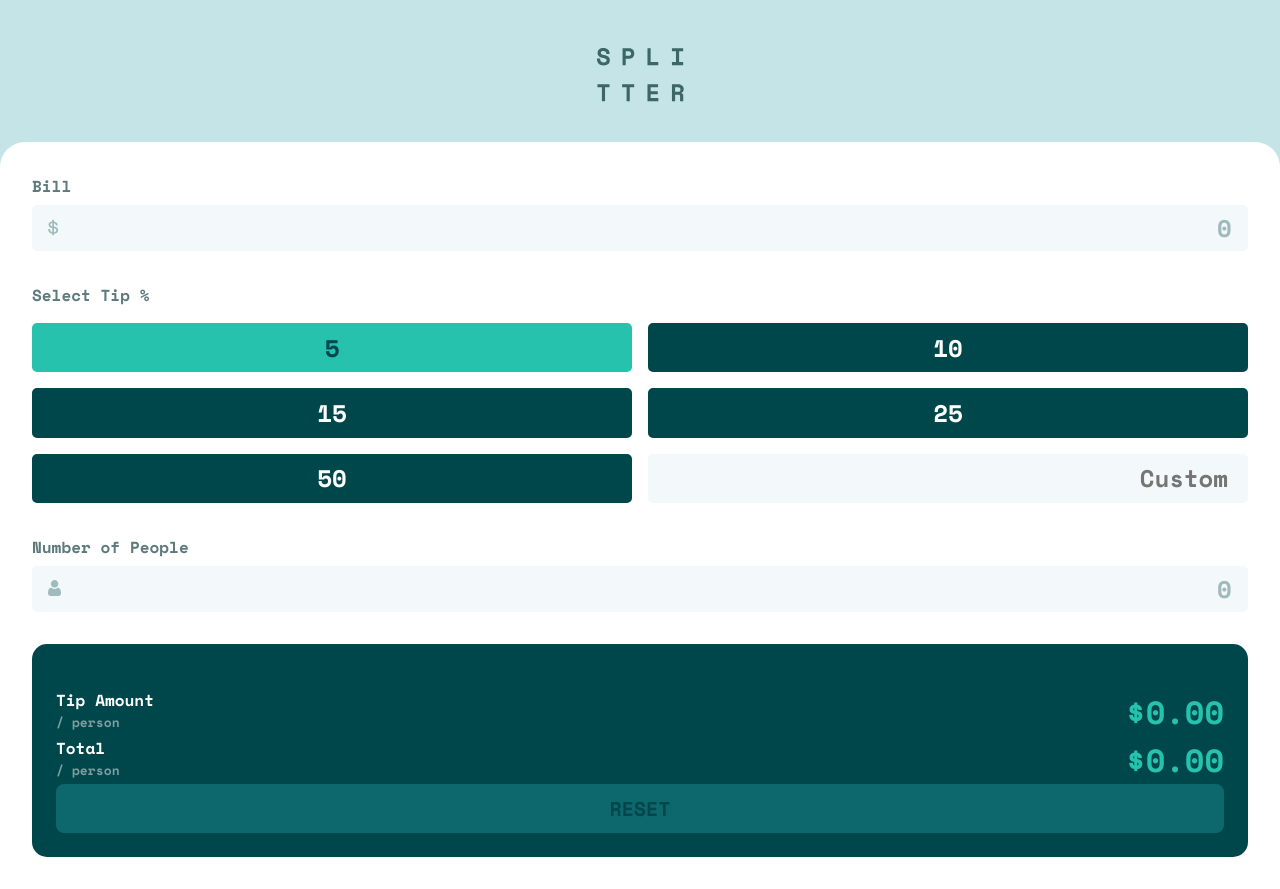
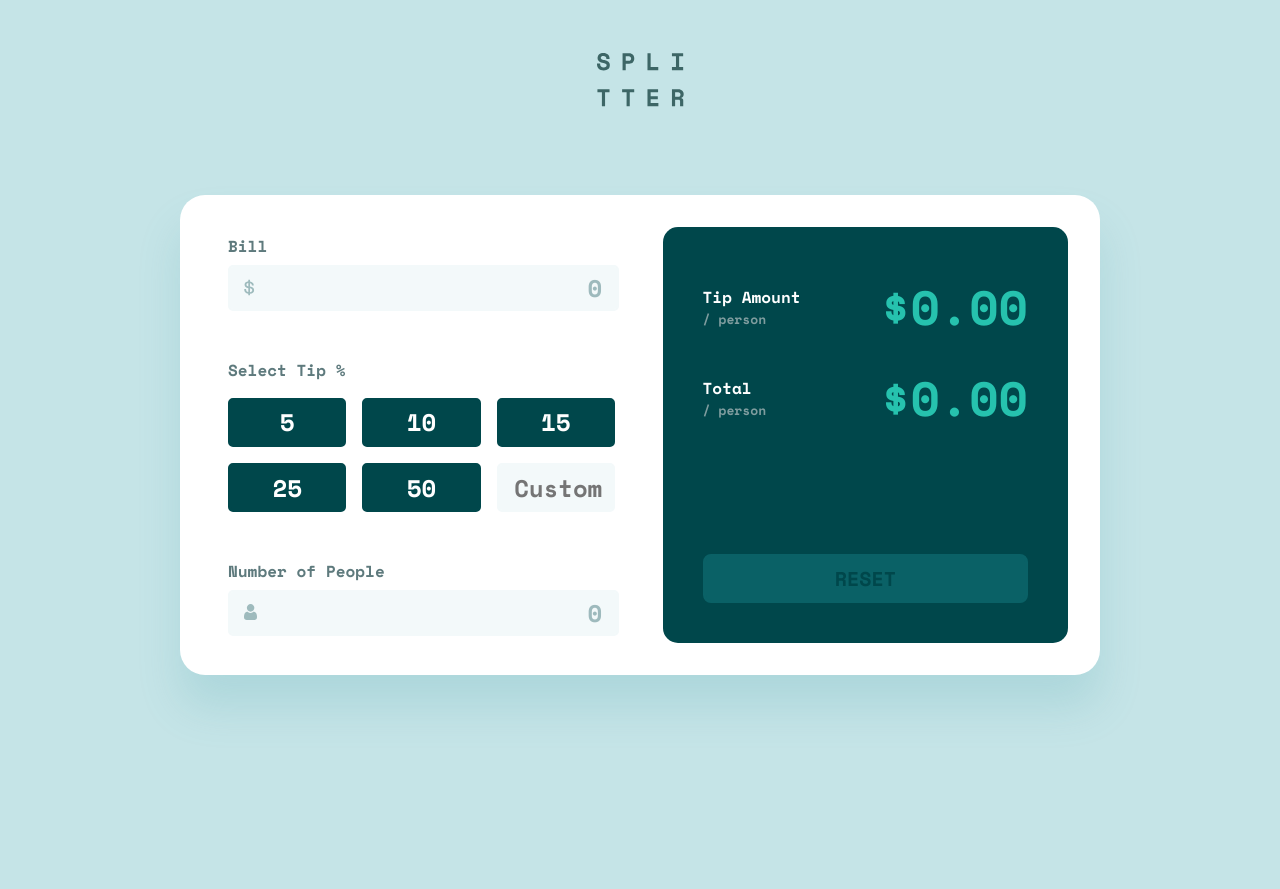
Before and after one commit to ruuen/challenge-tip-calculator, a React (Create React App) app: page / in a window 1280 px wide. After the commit the page ends 800 px from the top, so only its background shows below. Built offline with nearby package versions, Linux system fonts and the light colour scheme.

Commit message:
Add styles for desktop layout

```diff
--- a/src/App.scss
+++ b/src/App.scss
@@ -5,3 +5,11 @@
   display: flex;
   flex-direction: column;
 }
+
+@media (min-width: var.$breakpoint-desktop) {
+  #root {
+    justify-content: center;
+    // align-items: center;
+    gap: 3em;
+  }
+}
--- a/src/components/ButtonGroupInput/ButtonGroupInput.scss
+++ b/src/components/ButtonGroupInput/ButtonGroupInput.scss
@@ -16,3 +16,10 @@
     font-size: 1rem;
   }
 }
+
+@media (min-width: var.$breakpoint-desktop) {
+  .calculator__btn-group {
+    grid-template-columns: repeat(3, 0.33fr);
+    grid-template-rows: repeat(2, 0.5fr);
+  }
+}
--- a/src/components/CustomInput/CustomInput.jsx
+++ b/src/components/CustomInput/CustomInput.jsx
@@ -17,7 +17,6 @@ export default function CustomInput({ id, name, value, isSelected, hasError, err
         <label className="visually-hidden" htmlFor={name}>
           Custom Tip Percent
         </label>
-        {hasError === true ? <span className="calculator__field-error">{errorMsg}</span> : ""}
       </div>
     </div>
   );
--- a/src/components/CustomInput/CustomInput.scss
+++ b/src/components/CustomInput/CustomInput.scss
@@ -36,3 +36,22 @@
     }
   }
 }
+
+@media (min-width: var.$breakpoint-desktop) {
+  .calculator__input-custom {
+    // padding: 0;
+    text-indent: 0.2em;
+
+    &::placeholder {
+      text-align: center;
+    }
+
+    &:placeholder-shown {
+      padding: 0;
+    }
+
+    &:focus {
+      padding: 0 0.75em;
+    }
+  }
+}
--- a/src/components/ResultItem/ResultItem.scss
+++ b/src/components/ResultItem/ResultItem.scss
@@ -25,3 +25,13 @@
     font-size: 2rem;
   }
 }
+
+@media (min-width: var.$breakpoint-desktop) {
+  .calculator__result {
+    flex-grow: unset;
+    align-items: center;
+    &-value {
+      font-size: 3rem;
+    }
+  }
+}
--- a/src/components/TipCalculator/TipCalculator.jsx
+++ b/src/components/TipCalculator/TipCalculator.jsx
@@ -18,7 +18,7 @@ const initialFormState = [
     fieldName: "tipPercent",
     label: "Select Tip %",
     source: "preset",
-    value: 5,
+    value: 0,
     hasError: false,
     errorMsg: null,
   },
--- a/src/components/TipCalculator/TipCalculator.scss
+++ b/src/components/TipCalculator/TipCalculator.scss
@@ -8,4 +8,20 @@
   background-color: white;
   border-radius: $curved-border $curved-border 0 0;
   padding: 2em;
+  box-shadow: 0px 32px 43px rgba(79, 166, 175, 0.200735);
 }
+
+@media (min-width: var.$breakpoint-desktop) {
+  .calculator {
+    $curved-border: 25px;
+
+    flex-grow: unset;
+    border-radius: $curved-border;
+    flex-direction: row;
+    gap: 2em;
+    padding: 2em 2em 2em 3em;
+    margin: 0 auto 7.5em auto;
+    min-width: 57.5rem;
+    min-height: 30rem;
+  }
+}
--- a/src/components/TipInputs/TipInputs.scss
+++ b/src/components/TipInputs/TipInputs.scss
@@ -5,3 +5,12 @@
   display: flex;
   gap: 2em;
 }
+
+@media (min-width: var.$breakpoint-desktop) {
+  .calculator__input-group {
+    width: 50%;
+    padding: 0 0.75em 0 0;
+    gap: 2.5em;
+    justify-content: space-evenly;
+  }
+}
--- a/src/components/TipResults/TipResults.scss
+++ b/src/components/TipResults/TipResults.scss
@@ -38,6 +38,7 @@
   border: 3px solid var.$clr-cyan-900;
   color: var.$clr-cyan-800;
   cursor: not-allowed;
+  opacity: 0.8;
 
   &:hover {
     background: var.$clr-cyan-900;
@@ -52,3 +53,15 @@
   display: flex;
   flex-direction: column;
 }
+
+@media (min-width: var.$breakpoint-desktop) {
+  .calculator__result-group {
+    margin: 0;
+    width: 50%;
+    padding: 2.75em 2.5em 2.5em 2.5em;
+  }
+
+  .calculator__result-list {
+    gap: 1.25em;
+  }
+}
--- a/src/scss/variables.scss
+++ b/src/scss/variables.scss
@@ -31,4 +31,4 @@ $font-weight-normal: 700;
 
 // Breakpoints
 $breakpoint-tablet: 700px;
-$breakpoint-desktop: 1200px;
+$breakpoint-desktop: 1000px;
```
